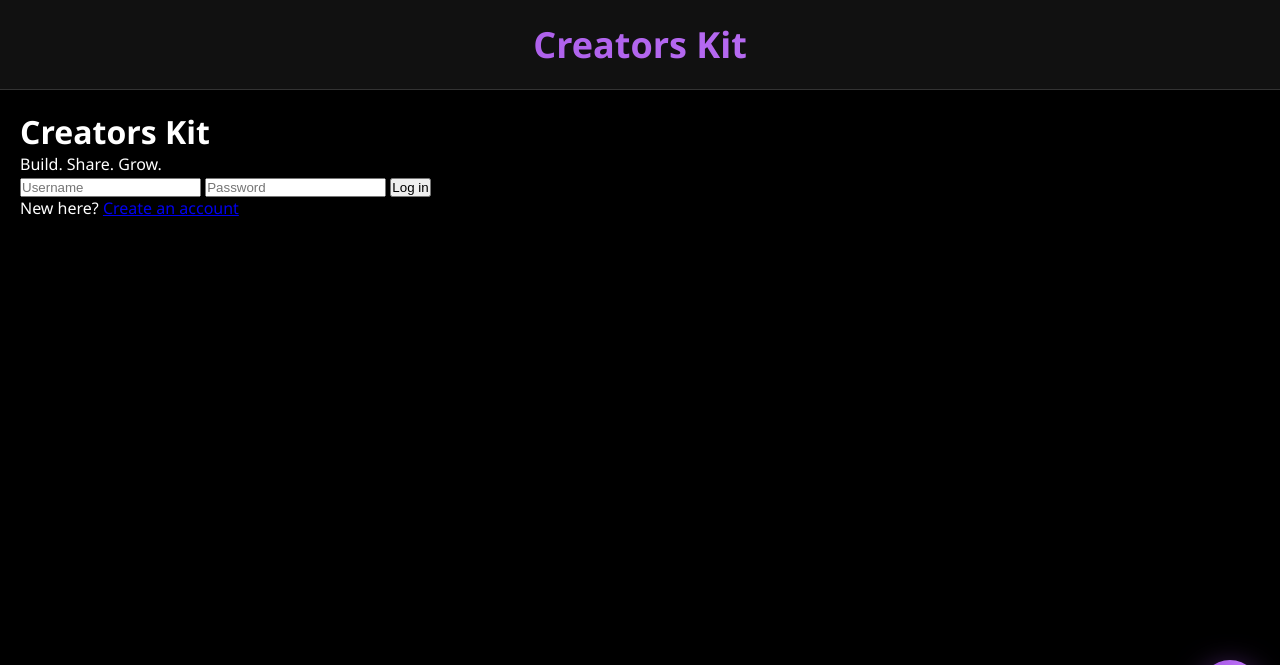
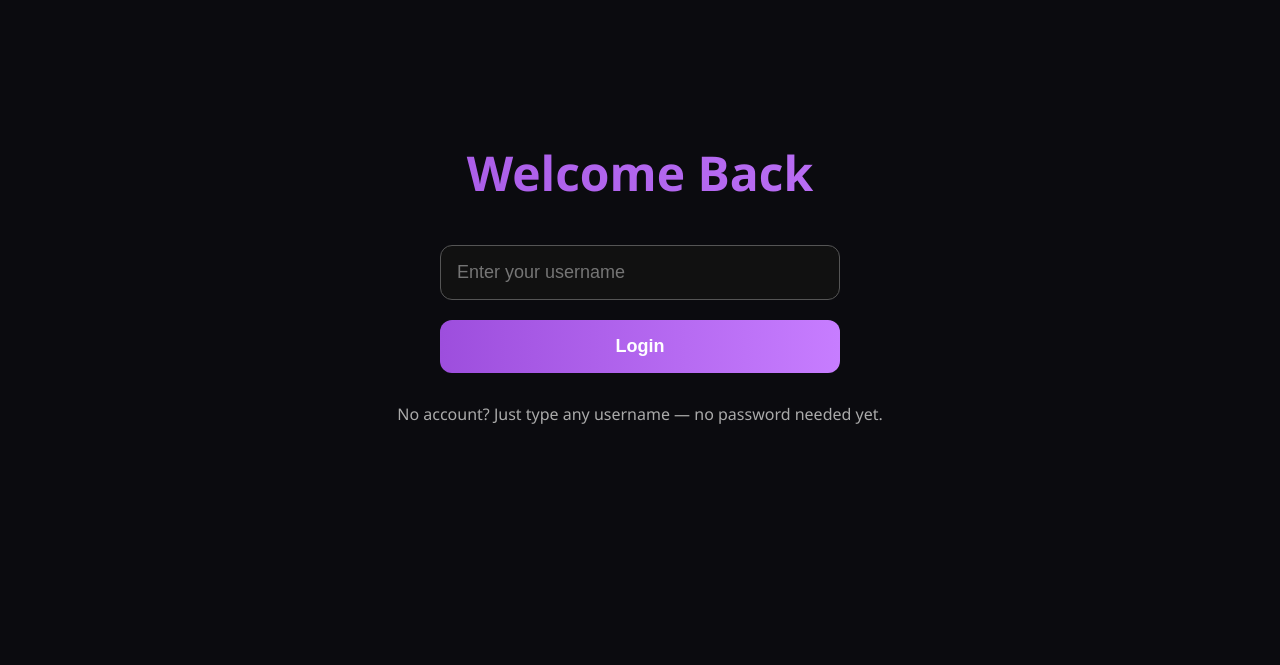
Before and after one commit to drwttierney-wq/Creatorskit, a Flask app: page /login in a window 1280 px wide. Shown: the top 665 px of the page. Run offline with Flask 3, Linux system fonts and the light colour scheme; parts of the project's set-up code (start-up, migrations or seed data) failed here and were passed over.

Commit message:
Update login.html

```diff
--- a/templates/login.html
+++ b/templates/login.html
@@ -1,19 +1,15 @@
-{% extends "base_app.html" %}
-{% block title %}Login{% endblock %}
+{% extends 'base.html' %}
+{% block content %}
 
-{% block content %}
-<div class="login-container">
-    <h1>Creators Kit</h1>
-    <p>Build. Share. Grow.</p>
+<div style="text-align: center; margin-top: 100px;">
+    <h1 style="font-size: 48px; font-weight: 900; margin-bottom: 40px; background: linear-gradient(90deg, #9d4edd, #c77dff); -webkit-background-clip: text; -webkit-text-fill-color: transparent;">
+        Welcome Back
+    </h1>
+    <form action="/login" method="POST" style="max-width: 400px; margin: 0 auto;">
+        <input type="text" name="username" placeholder="Enter your username" required style="width:100%; padding:16px; background:#111; color:white; border:1px solid #555; border-radius:12px; margin-bottom:20px; font-size:18px;">
+        <button type="submit" style="width:100%; padding:16px; background: linear-gradient(90deg, #9d4edd, #c77dff); border:none; color:white; font-weight:bold; border-radius:12px; font-size:18px; cursor:pointer;">Login</button>
+    </form>
+    <p style="margin-top:30px; color:#aaa;">No account? Just type any username — no password needed yet.</p>
+</div>
 
-    <form action="{{ url_for('login') }}" method="POST">
-        <input type="text" name="username" placeholder="Username" required>
-        <input type="password" name="password" placeholder="Password" required>
-        <button type="submit">Log in</button>
-    </form>
-
-    <p class="signup-link">
-        New here? <a href="{{ url_for('signup') }}">Create an account</a>
-    </p>
-</div>
 {% endblock %}
```
